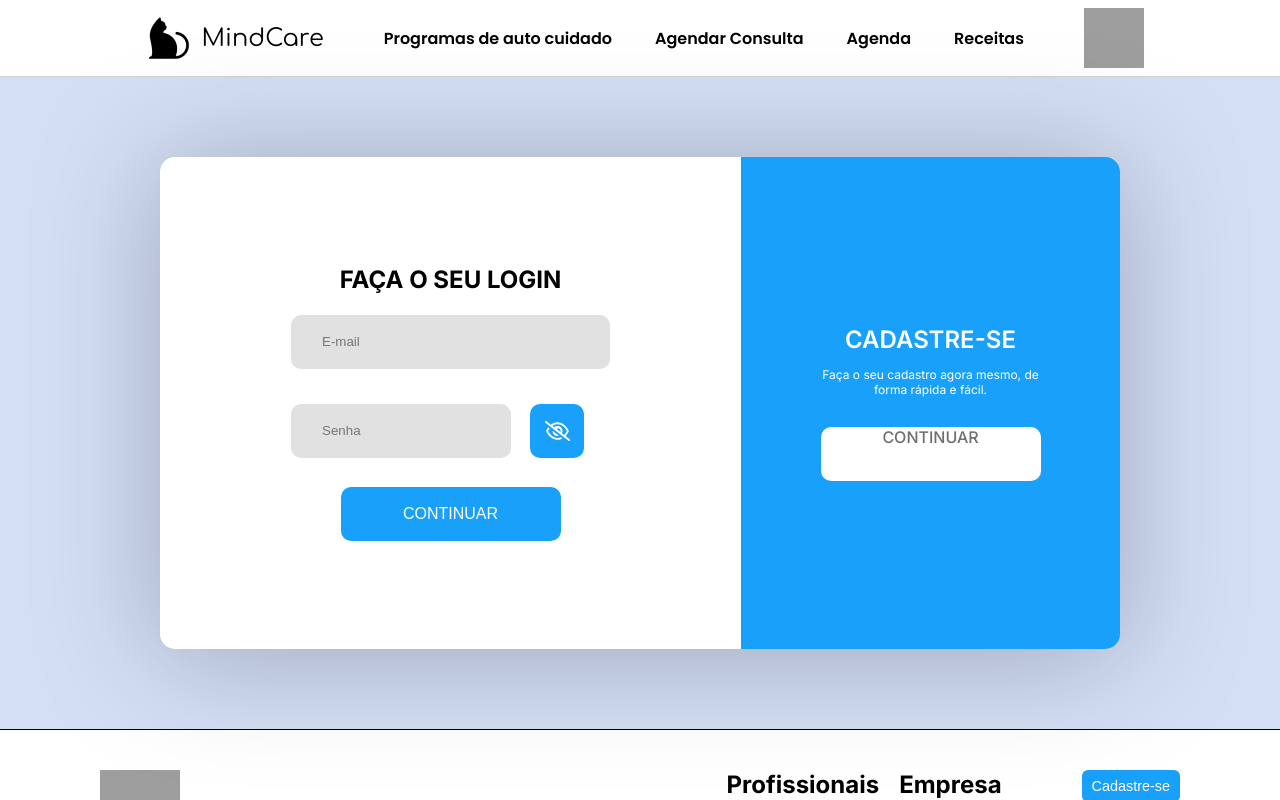
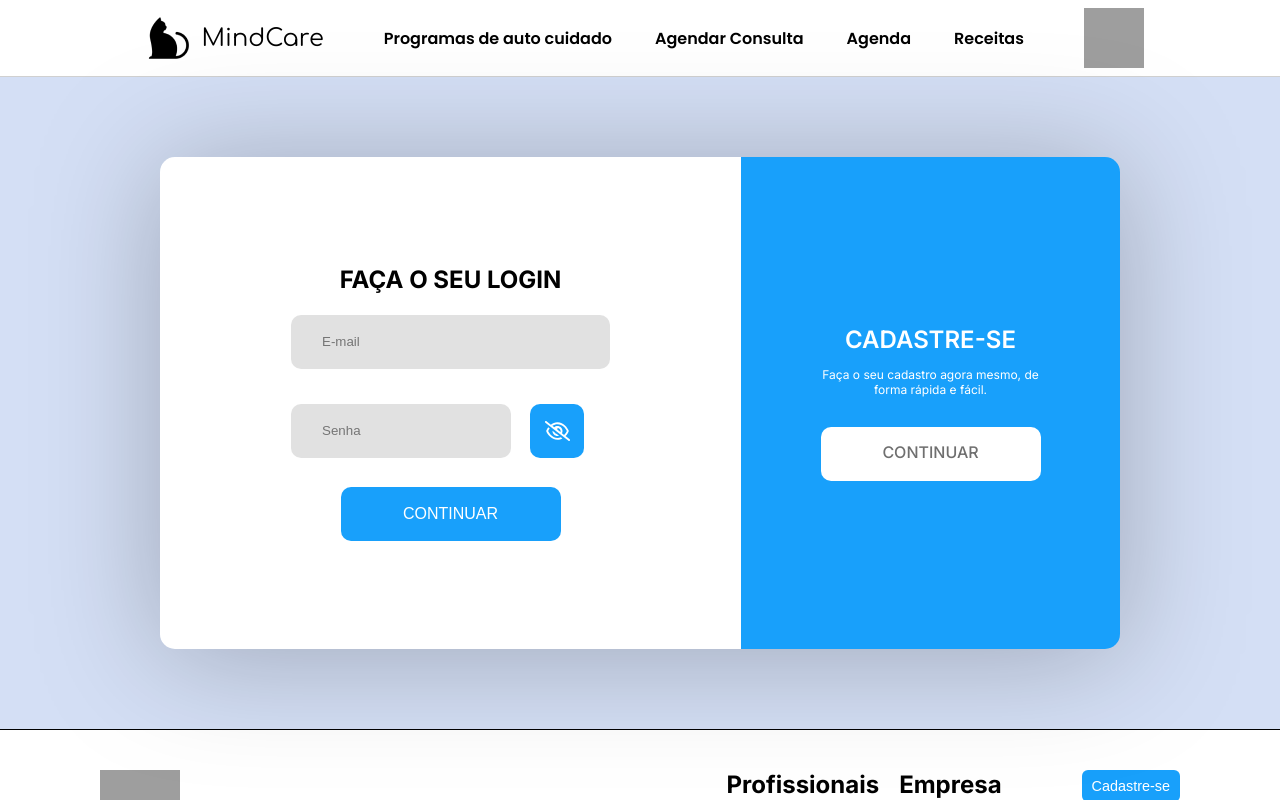
Before and after one commit to 777KML777/FHIRProject, a Next.js app: page /login in a window 1280 px wide. Built offline with nearby package versions, Linux system fonts and the light colour scheme; grey boxes are pictures that could not be loaded.

Commit message:
Arrumando o top

```diff
--- a/src/app/components/Login/login.css
+++ b/src/app/components/Login/login.css
@@ -125,5 +125,5 @@ form .input_senha {
     color: #6F6F6F;
     font-size: 1rem;
     font-weight: 500;
-    padding: 0 auto;
+    padding-top: 15px;
 }
```
